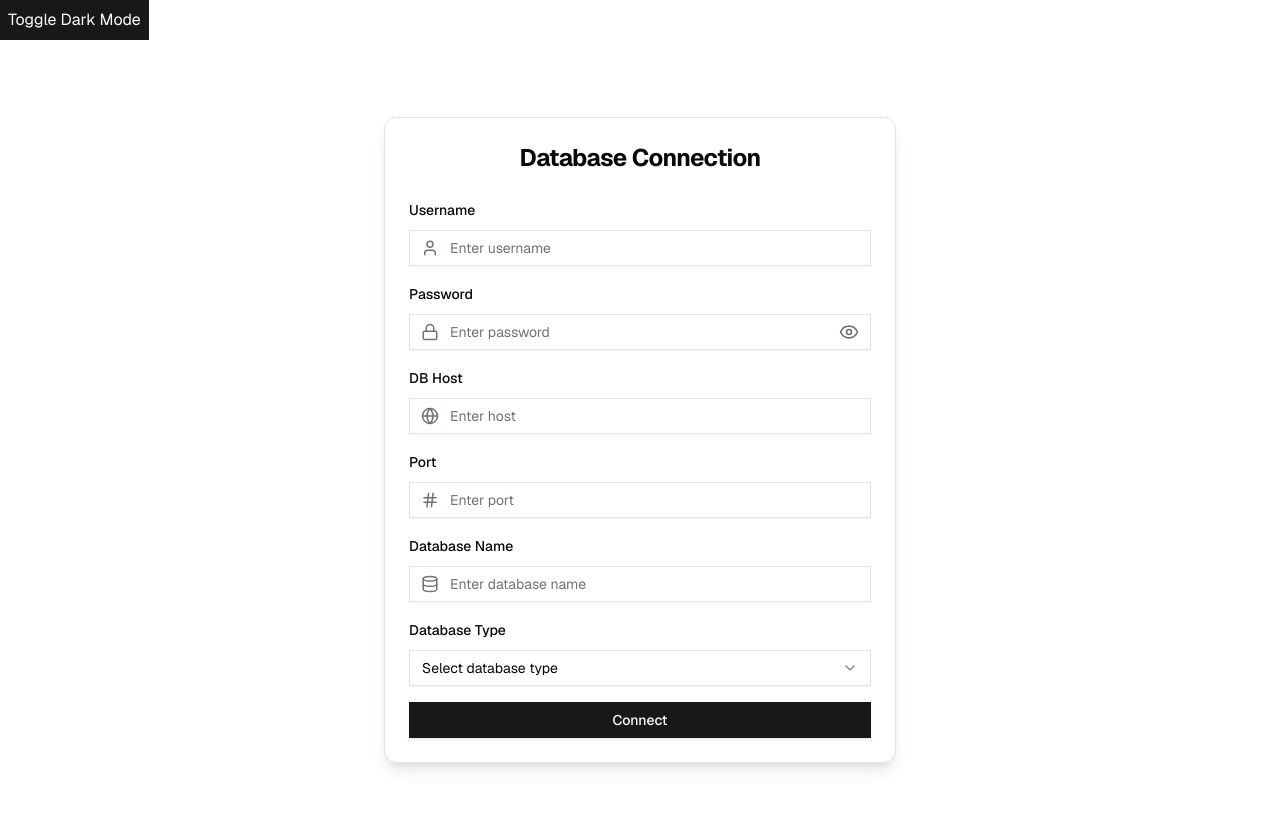
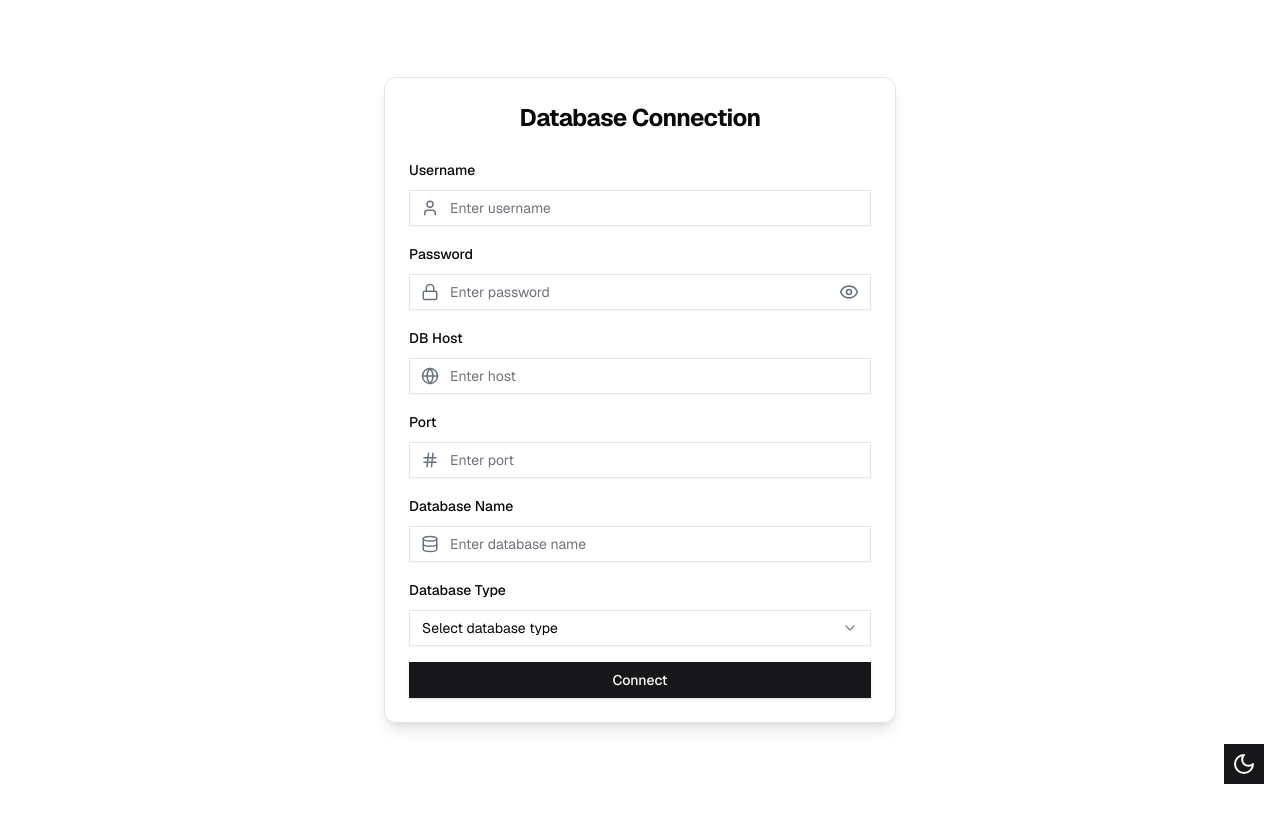
Before and after one commit to huzaifasad/chatbot, a Next.js app: page / in a window 1280 px wide. Shown: the top 822 px of the page. After the commit the page ends 800 px from the top, so only its background shows below. Built offline with nearby package versions, Linux system fonts and the light colour scheme.

Commit message:
Resolved merge conflictsds

```diff
--- a/src/app/layout.js
+++ b/src/app/layout.js
@@ -1,8 +1,11 @@
 'use client'
+
+import { useState, useEffect } from "react";
 import { Geist, Geist_Mono } from "next/font/google";
-import { useEffect } from "react";
+import { Moon, Sun } from "lucide-react"; // Import Lucide icons
 import "./globals.css";
 
+// Load fonts
 const geistSans = Geist({
   variable: "--font-geist-sans",
   subsets: ["latin"],
@@ -13,29 +16,41 @@ const geistMono = Geist_Mono({
   subsets: ["latin"],
 });
 
+export default function RootLayout({ children }) {
+  // Dark mode state
+  const [darkMode, setDarkMode] = useState(false);
 
-
-export default function RootLayout({ children }) {
   // Add dark mode based on system preference on initial load
   useEffect(() => {
     const isDarkMode = window.matchMedia('(prefers-color-scheme: dark)').matches;
+    setDarkMode(isDarkMode);
     if (isDarkMode) {
-      document.documentElement.classList.add('dark');  // Apply dark mode class if system prefers dark mode
-    } else {
-      document.documentElement.classList.remove('dark');  // Remove dark mode class if system prefers light mode
+      document.documentElement.classList.add('dark');  // Apply dark mode if system prefers dark
     }
   }, []);
 
-  // Function to toggle dark mode manually
+  // Toggle dark mode manually
   const toggleDarkMode = () => {
-    document.documentElement.classList.toggle('dark');
+    const newDarkMode = !darkMode;
+    setDarkMode(newDarkMode);
+    if (newDarkMode) {
+      document.documentElement.classList.add('dark');
+    } else {
+      document.documentElement.classList.remove('dark');
+    }
   };
 
   return (
-    <html lang="en">
-      <body className={`${geistSans.variable} ${geistMono.variable} antialiased`}>
-        <button onClick={toggleDarkMode} className="p-2 bg-primary text-primary-foreground rounded-md">
-          Toggle Dark Mode
+    <html lang="en" className={`${geistSans.variable} ${geistMono.variable}`}>
+      <body className={darkMode ? 'dark' : ''}>
+      <button
+          onClick={toggleDarkMode}
+          className="p-2 bg-primary text-primary-foreground rounded-md fixed bottom-4 right-4 z-50">
+          {darkMode ? (
+            <Sun className="w-6 h-6" /> // Sun icon when dark mode is active
+          ) : (
+            <Moon className="w-6 h-6" /> // Moon icon when light mode is active
+          )}
         </button>
         {children}
       </body>
--- a/src/app/page.js
+++ b/src/app/page.js
@@ -162,7 +162,7 @@ export default function ConnectionForm({ onSubmit }) {
                     <SelectValue placeholder="Select database type" />
                   </SelectTrigger>
                   <SelectContent>
-                    <SelectItem value="mongodb">MongoDB</SelectItem>
+                    {/* <SelectItem value="mongodb">MongoDB</SelectItem> */}
                     <SelectItem value="postgresql">PostgreSQL</SelectItem>
                     <SelectItem value="mysql">MySQL</SelectItem>
                   </SelectContent>
```
